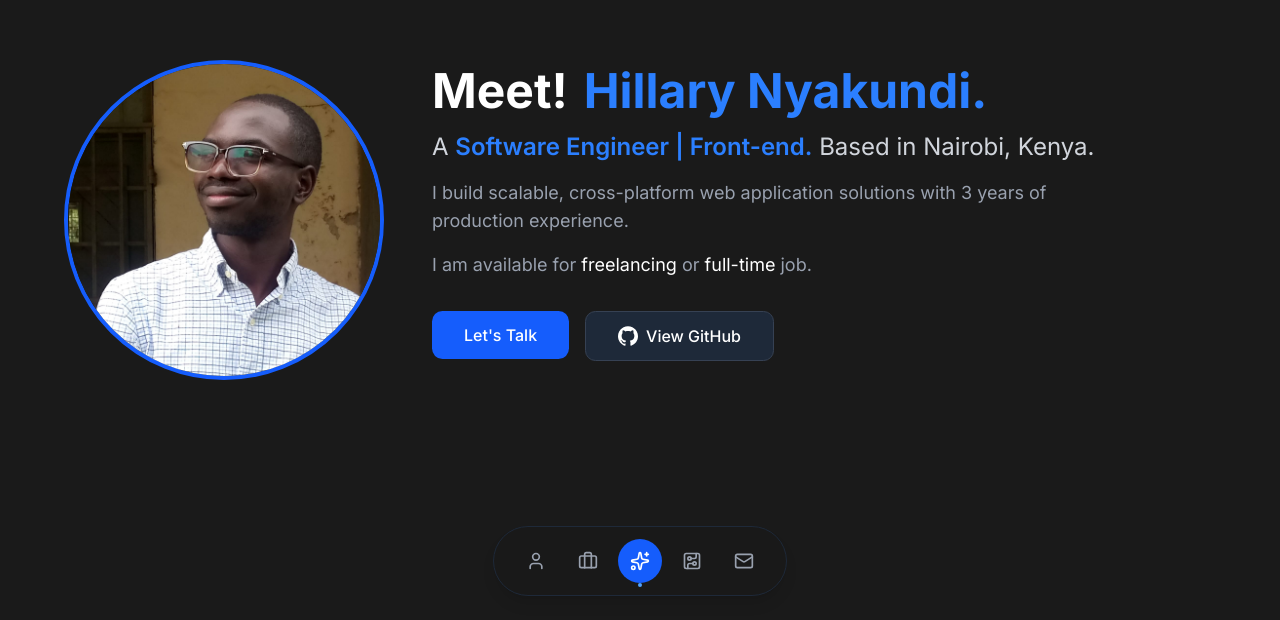
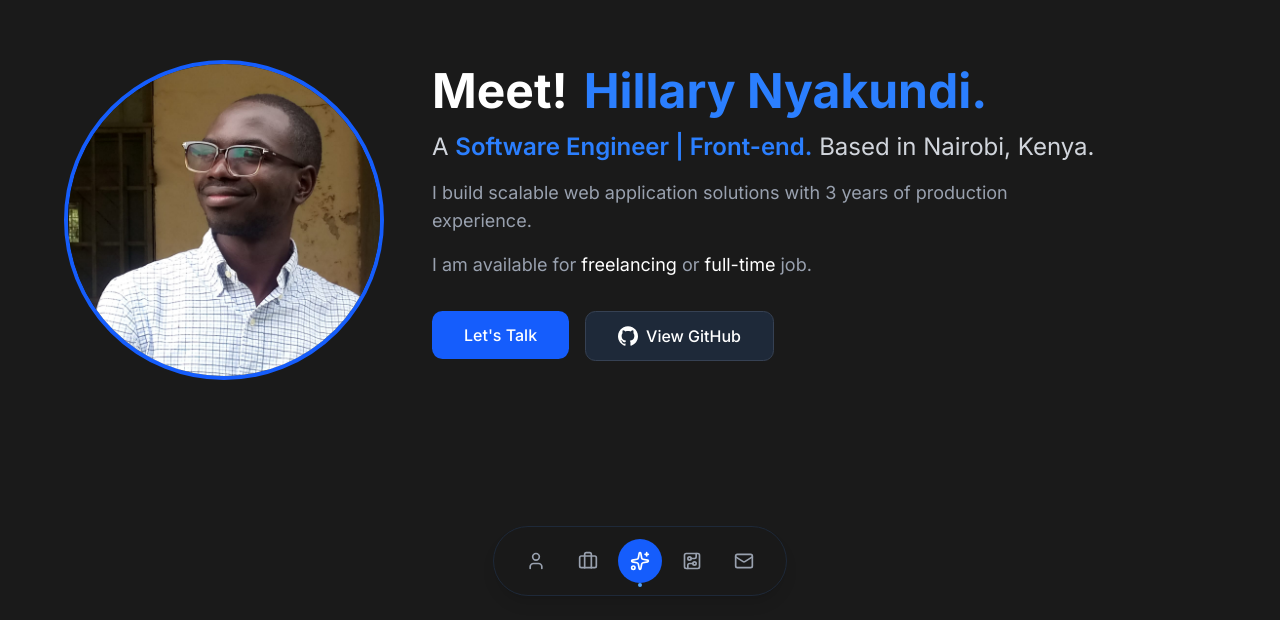
Before and after one commit to HillaryNyakundi/my-profile, a Next.js app: page / in a window 1280 px wide. Shown: the part 180-800 px from the top of the page. Built offline with nearby package versions, Linux system fonts and the light colour scheme.

Commit message:
fix: Profile

```diff
--- a/components/Hero.tsx
+++ b/components/Hero.tsx
@@ -57,8 +57,8 @@ export default function Hero() {
               Based in Nairobi, Kenya.
             </p>
             <p className="text-sm sm:text-base md:text-lg text-gray-400 mb-4">
-              I build scalable, cross-platform web application solutions with 3
-              years of production experience.
+              I build scalable web application solutions with 3 years of
+              production experience.
             </p>
             <p className="text-sm sm:text-base md:text-lg text-gray-400 mb-6 sm:mb-8">
               I am available for <span className="text-white">freelancing</span>{" "}
```
